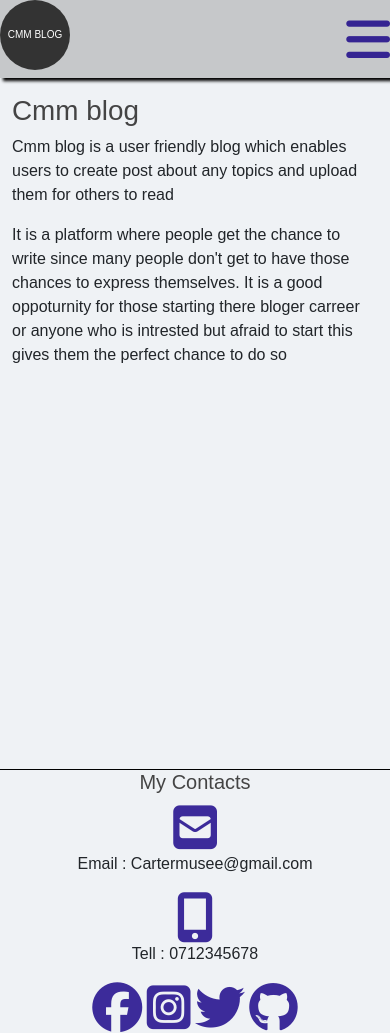
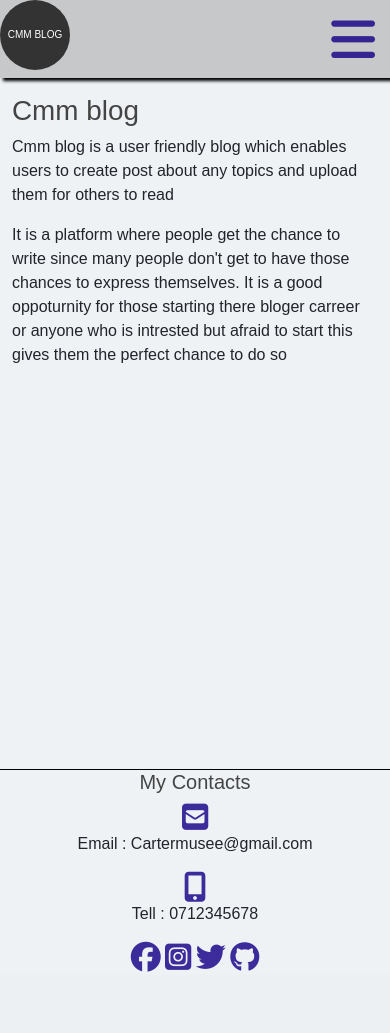
Before and after one commit to cartermusee/Blog_post_project, a Flask app: page /about/ in a window 390 px wide. After the commit the page ends 972 px from the top, so only its background shows below. Run offline with Flask 3, Linux system fonts and the light colour scheme; some libraries are stand-ins or nearby versions.

Commit message:
added icons for the contacts page and also nav page

```diff
--- a/flaskblog/static/main.css
+++ b/flaskblog/static/main.css
@@ -18,6 +18,7 @@ body{
   z-index: 1;
   box-shadow: 3px 3px 3px;
   background: rgb(198, 200, 202);
+  padding-right: 15px;
 }
 .fas{
   display: none;
@@ -82,8 +83,11 @@ li a:hover::after{
 
 @media screen and (max-width:768px) {
   i{
+    font-size: 30px;
+    color: hsla(249, 96%, 27%, 0.833);
+  }
+  .fa-bars{
     font-size: 50px;
-    color: hsla(249, 96%, 27%, 0.833);
   }
   .fas{
       display: block;
```
